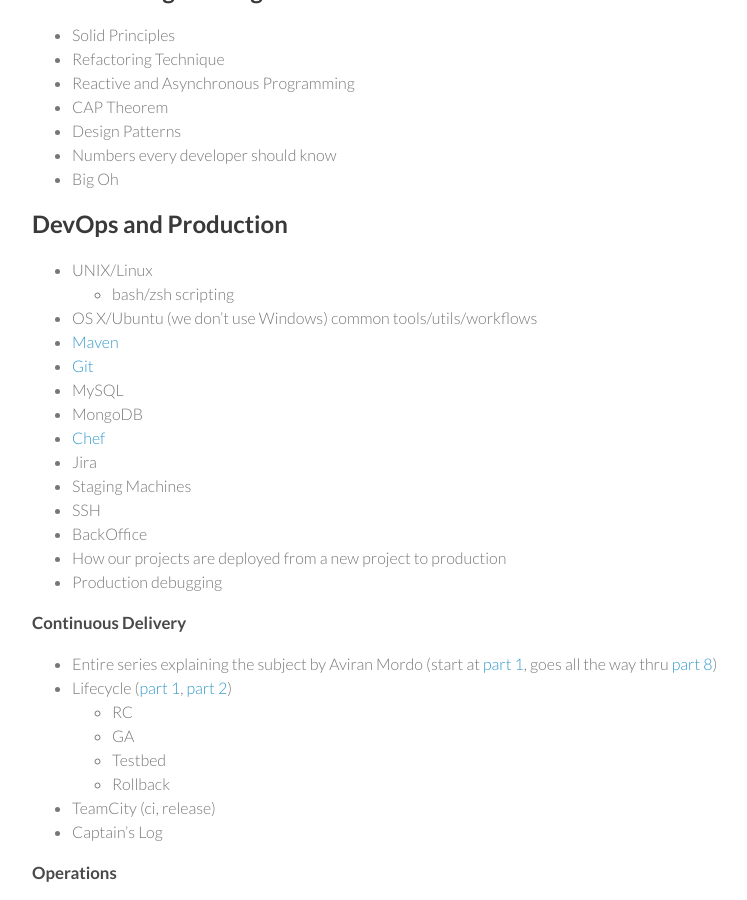
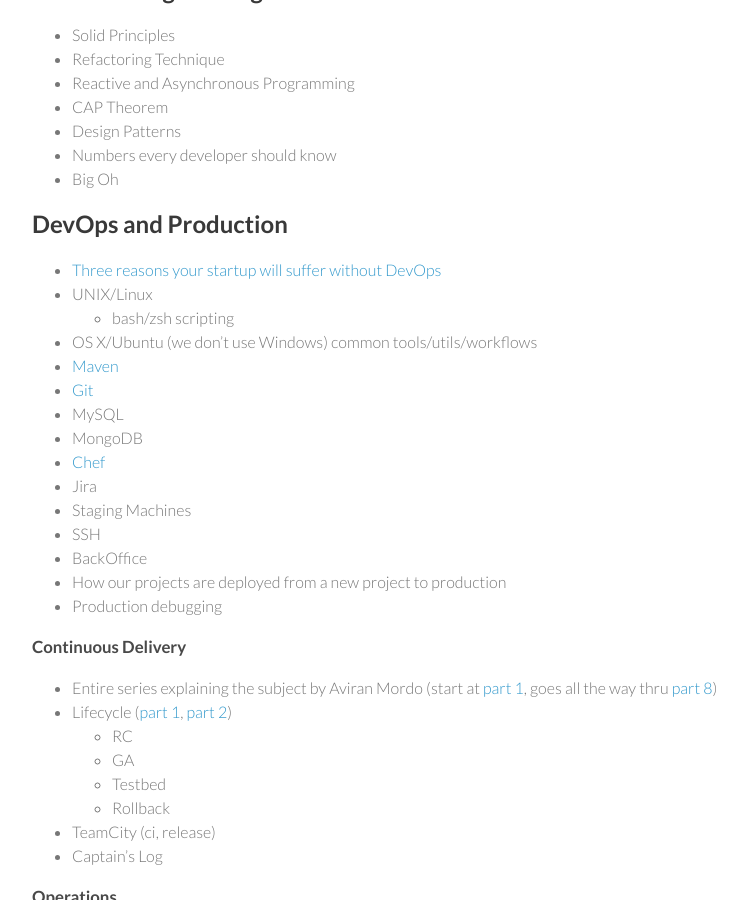
Before and after one commit to kleopatra999/wix.github.io, a Jekyll site: the page built from _posts/2013-12-06-backend-engineer-guide.md, in a window 1280 px wide and 900 px high, scrolled down 2101 px. Shown: the whole window, without its empty margins (248-995 px from the left). Built offline with Jekyll 4.4.1, drawn with Linux system fonts in a browser that asks for light colours; Markdown is read by kramdown in place of the engine named in the settings.

Commit message:
Add devops entry

```diff
--- a/_posts/2013-12-06-backend-engineer-guide.md
+++ b/_posts/2013-12-06-backend-engineer-guide.md
@@ -100,6 +100,7 @@
 
 ## DevOps and Production
 
+* [Three reasons your startup will suffer without DevOps](http://readwrite.com/2014/01/01/three-reasons-your-startup-needs-devops-or-else)
 * UNIX/Linux
     * bash/zsh scripting
 * OS X/Ubuntu (we don't use Windows) common tools/utils/workflows
```
